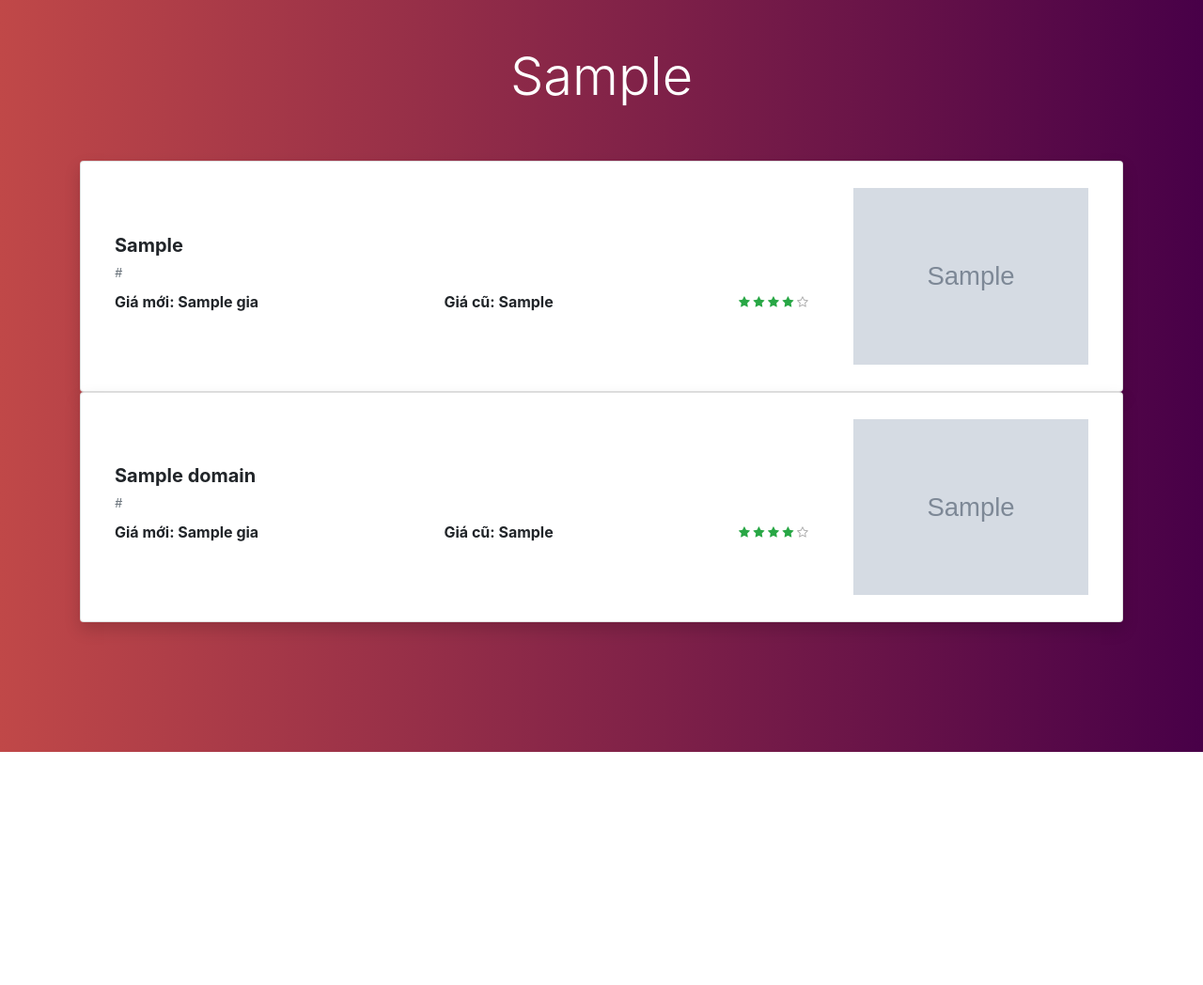
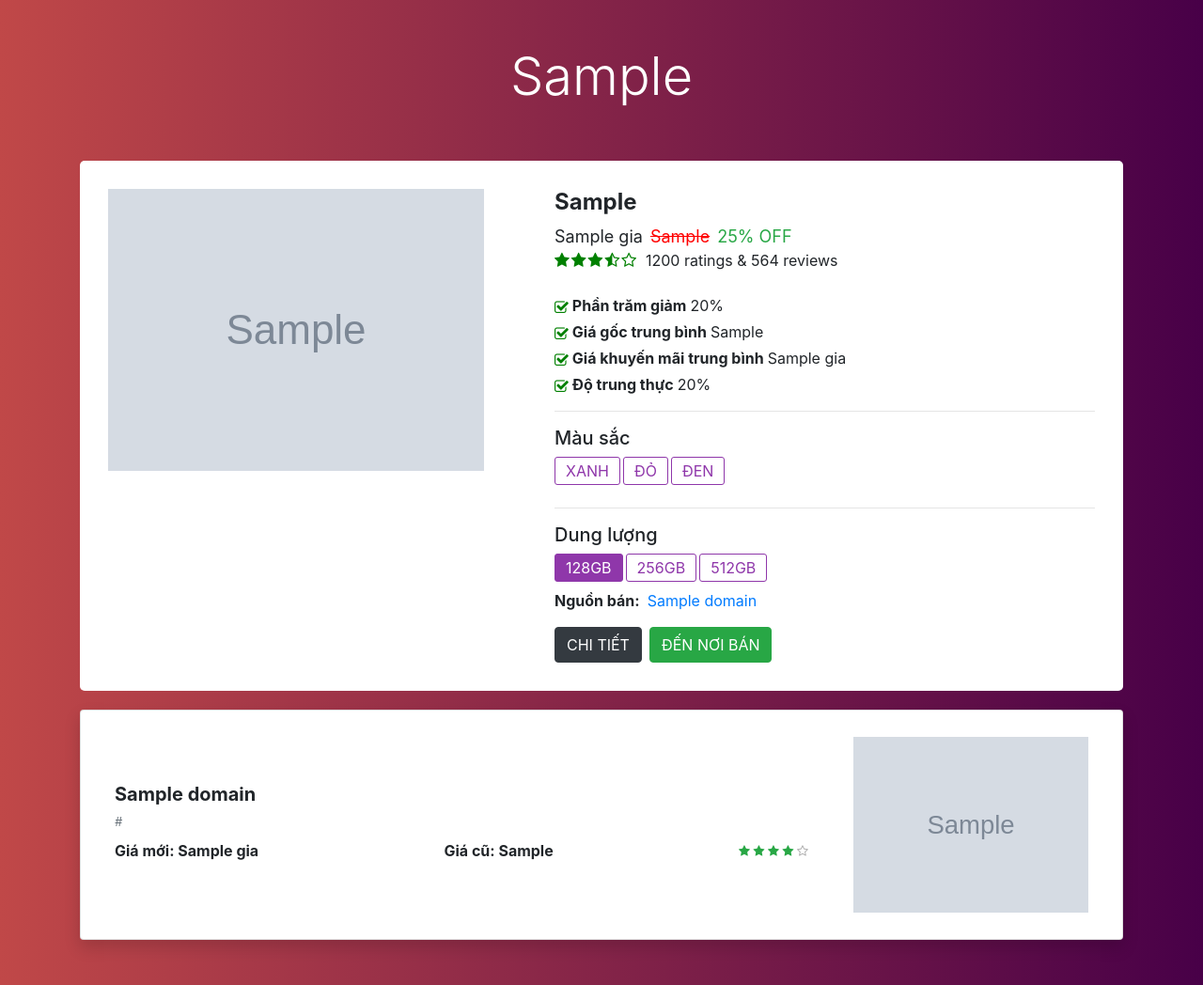
Before and after one commit to 51703227/check_price, a Django app: template main/templates/pages/printurl.html in a window 1280 px wide. Shown: the whole page at 94% size. Before the commit the page ends 800 px from the top, so only its background shows below. Run offline with Django 3.2, Linux system fonts and the light colour scheme; the template is opened without the code that fills it: most values are stand-ins (such as "Sample title", 1, 10 or a date in 2020); grey boxes marked "Sample" are stand-in pictures; some libraries are stand-ins or nearby versions.

Commit message:
Update Template

```diff
--- a/main/templates/pages/geturl.html
+++ b/main/templates/pages/geturl.html
@@ -9,7 +9,7 @@
     <link rel="stylesheet" href="https://cdnjs.cloudflare.com/ajax/libs/jquery/2.1.3/jquery.min.js">
     <link href="https://fonts.googleapis.com/css2?family=Noto+Sans+JP:wght@400;500;700&display=swap" rel="stylesheet">
     <link rel="stylesheet" href="{% static 'css/style.css' %}">
-    <title>Document</title>
+    <title>Check Price</title>
 
 </head>
 <body>
@@ -44,7 +44,7 @@
                     <button type="submit" class="btn">Check</button>
                 </div>
                 <div class="login-bottom">
-                    <a href="#url" class="">Làm gì đó</a>
+                    <a href="#url" class="">OK</a>
                 </div>
             </form>
 
--- a/main/templates/pages/printurl.html
+++ b/main/templates/pages/printurl.html
@@ -4,9 +4,9 @@
     <meta charset="UTF-8">
     <meta http-equiv="X-UA-Compatible" content="IE=edge">
     <meta name="viewport" content="width=device-width, initial-scale=1.0">
-    <link rel="stylesheet" href="https://stackpath.bootstrapcdn.com/bootstrap/4.3.1/css/bootstrap.min.css">
-    <link rel="stylesheet" href="https://stackpath.bootstrapcdn.com/bootstrap/4.3.1/js/bootstrap.bundle.min.js">
-    <link rel="stylesheet" href="https://cdnjs.cloudflare.com/ajax/libs/font-awesome/4.0.3/css/font-awesome.css">
+    <link rel="stylesheet" href="https://stackpath.bootstrapcdn.com/bootstrap/4.4.1/css/bootstrap.min.css">
+    <link rel="stylesheet" href="https://stackpath.bootstrapcdn.com/bootstrap/4.4.1/js/bootstrap.bundle.min.js">
+    <link rel="stylesheet" href="https://cdnjs.cloudflare.com/ajax/libs/font-awesome/4.7.0/css/font-awesome.css">
     <link rel="stylesheet" href="https://cdnjs.cloudflare.com/ajax/libs/jquery/3.2.1/jquery.min.js">
     <title>Document</title>
     <style>
@@ -22,6 +22,73 @@
         img {
             max-width: 250px;
         }
+
+        @import url('https://fonts.googleapis.com/css2?family=Roboto+Condensed:wght@300&display=swap');
+
+        .carousel-item {
+            width: 100%
+        }
+
+        .price span {
+            font-size: 18px
+        }
+
+        .cut {
+            text-decoration: line-through;
+            color: red
+        }
+
+        .icons i {
+            font-size: 17px;
+            color: green;
+            margin-right: 2px
+        }
+
+        .offers i {
+            color: green
+        }
+
+        .delivery i {
+            color: blue
+        }
+
+        label.radio {
+            cursor: pointer
+        }
+
+        label.radio input {
+            position: absolute;
+            top: 0;
+            left: 0;
+            visibility: hidden;
+            pointer-events: none
+        }
+
+        label.radio span {
+            padding: 2px 11px;
+            margin-right: 3px;
+            border: 1px solid #8f37aa;
+            display: inline-block;
+            color: #8f37aa;
+            border-radius: 3px;
+            text-transform: uppercase
+        }
+
+        label.radio input:checked+span {
+            border-color: #8f37aa;
+            background-color: #8f37aa;
+            color: #fff
+        }
+
+        .url-input{
+            padding: 30px;
+        }
+
+        .urlin{
+            margin-bottom: 20px;
+            background-color: white;
+            border-radius: 5px;
+        }
     </style>
 </head>
 <body>
@@ -34,31 +101,39 @@
 
         <div class="row">
             <div class="col-lg-12 mx-auto">
-                <!-- List group-->
-                <ul class="list-group shadow">
-                        <!-- list group item-->
-                    <li class="list-group-item">
-                        <!-- Custom content-->
-                        <div class="media align-items-lg-center flex-column flex-lg-row p-3">
-                            <img src="{{data.url_in.UrlImage}}" alt="Generic placeholder image" width="400" class="ml-lg-5 order-1 order-lg-2">
-                            <div class="media-body order-2 order-lg-1">
-                                <h5 class="mt-0 font-weight-bold mb-2">{{data.product.TenSP}}</h5>
-                                <p class="font-italic text-muted mb-0 small">{{data.url_in.Url}}</p>
-                                <div class="d-flex align-items-center justify-content-between mt-1">
-                                    <h6 class="font-weight-bold my-2">Giá mới: {{data.url_in.Gia}}</h6>
-                                    <h6 class="font-weight-bold my-2">Giá cũ: {{data.url_in.GiaCu}}</h6>
-                                    <ul class="list-inline small">
-                                        <li class="list-inline-item m-0"><i class="fa fa-star text-success"></i></li>
-                                        <li class="list-inline-item m-0"><i class="fa fa-star text-success"></i></li>
-                                        <li class="list-inline-item m-0"><i class="fa fa-star text-success"></i></li>
-                                        <li class="list-inline-item m-0"><i class="fa fa-star text-success"></i></li>
-                                        <li class="list-inline-item m-0"><i class="fa fa-star-o text-gray"></i></li>
-                                    </ul>
+                <div class="urlin">
+                    <div class="row">
+                        <div class="col-md-5 ">
+                            <div class="url-input">
+                                <img src="{{data.url_in.UrlImage}}" alt="" style="min-width: 400px;max-width: 450px; ">
+                            </div>
+
+                        </div>
+                        <div class="col-md-7">
+                            <div class="info url-input">
+                                <h4 class="font-weight-bold">{{data.product.TenSP}}</h4>
+                                <div class="price"><span class="mr-2"><i class="text-success"></i>{{data.url_in.Gia}}</span><span class="mr-2 cut">{{data.url_in.GiaCu}}</span><span class="text-success">25% OFF</span></div>
+                                <div class="d-flex flex-row">
+                                    <div class="icons mr-2"><i class="fa fa-star"></i><i class="fa fa-star"></i><i class="fa fa-star"></i><i class="fa fa-star-half-o"></i><i class="fa fa-star-o"></i></div><span>1200 ratings &amp; 564 reviews</span>
                                 </div>
+                                <div class="d-flex align-items-center mt-4 offers mb-1"><i class="fa fa-check-square-o mt-1"></i><span class="ml-1 font-weight-bold">Phần trăm giảm</span><span class="ml-1">20%<br></span></div>
+                                <div class="d-flex align-items-center offers mb-1"><i class="fa fa-check-square-o mt-1"></i><span class="ml-1 font-weight-bold">Giá gốc trung bình</span><span class="ml-1">{{data.url_in.GiaCu}}<br></span></div>
+                                <div class="d-flex align-items-center offers mb-1"><i class="fa fa-check-square-o mt-1"></i><span class="ml-1 font-weight-bold">Giá khuyến mãi trung bình</span><span class="ml-1">{{data.url_in.Gia}}<br></span></div>
+                                <div class="d-flex align-items-center offers"><i class="fa fa-check-square-o mt-1"></i><span class="ml-1 font-weight-bold">Độ trung thực</span><span class="ml-1">20%<br></span></div>
+                                <hr>
+                                <h5>Màu sắc</h5>
+                                <!--<div class="d-flex align-items-center mt-5 delivery"><i class="fa fa-map-marker"></i><span class="ml-2">Delivery by 23 Jul, Tuesday<br></span><span class="ml-2 mr-2">|<br></span><span class="ml-2 mr-2 text-success">FREE<br></span></div>-->
+                                <div class="d-flex align-items-center mt-2"> <label class="radio"> <input type="radio" name="ram" value="128GB" checked> <span>Xanh</span> </label> <label class="radio"> <input type="radio" name="ram" value="256GB"> <span>Đỏ</span> </label> <label class="radio"> <input type="radio" name="ram" value="256GB"> <span>Đen</span> </label> </div>
+                                <hr>
+                                <h5>Dung lượng</h5>
+                                <div class="d-flex align-items-center mt-2"> <label class="radio"> <input type="radio" name="ram" value="128GB" checked> <span>128GB</span> </label> <label class="radio"> <input type="radio" name="ram" value="256GB"> <span>256GB</span> </label> <label class="radio"> <input type="radio" name="ram" value="256GB"> <span>512GB</span> </label> </div>
+                                <div><span class="font-weight-bold">Nguồn bán:</span><a class="ml-2" href="{{data.url_in.Url}}">{{data.url_in.Domain}}</a></div>
+                                <div class="mt-3"><button class="btn btn-dark mr-2" type="button">CHI TIẾT</button><button class="btn btn-success" type="button">ĐẾN NƠI BÁN</button></div>
                             </div>
-                        </div> <!-- End -->
-                    </li> <!-- End -->
-                </ul> <!-- End -->
+
+                        </div>
+                    </div>
+                </div>
             </div>
         </div>
 
--- a/main/views.py
+++ b/main/views.py
@@ -38,7 +38,6 @@ def url_input(request):
             # return redirect('.')
             #return HttpResponseRedirect('/print_url',url)
     else:
-        print("GẺT")
         form = GetUrlForm()
 
     return render(request, 'pages/geturl.html',{'form':form})
--- a/scraper/spiders/productspider.py
+++ b/scraper/spiders/productspider.py
@@ -1,7 +1,7 @@
 import scrapy
 
-class ProductSpider(scrapy.Spider):
-    name = 'product'
+class cellphonetSpider(scrapy.Spider):
+    name = 'cellphone'
     start_urls = ['https://cellphones.com.vn/mobile.html']
 
     def parse(self,response):
```
